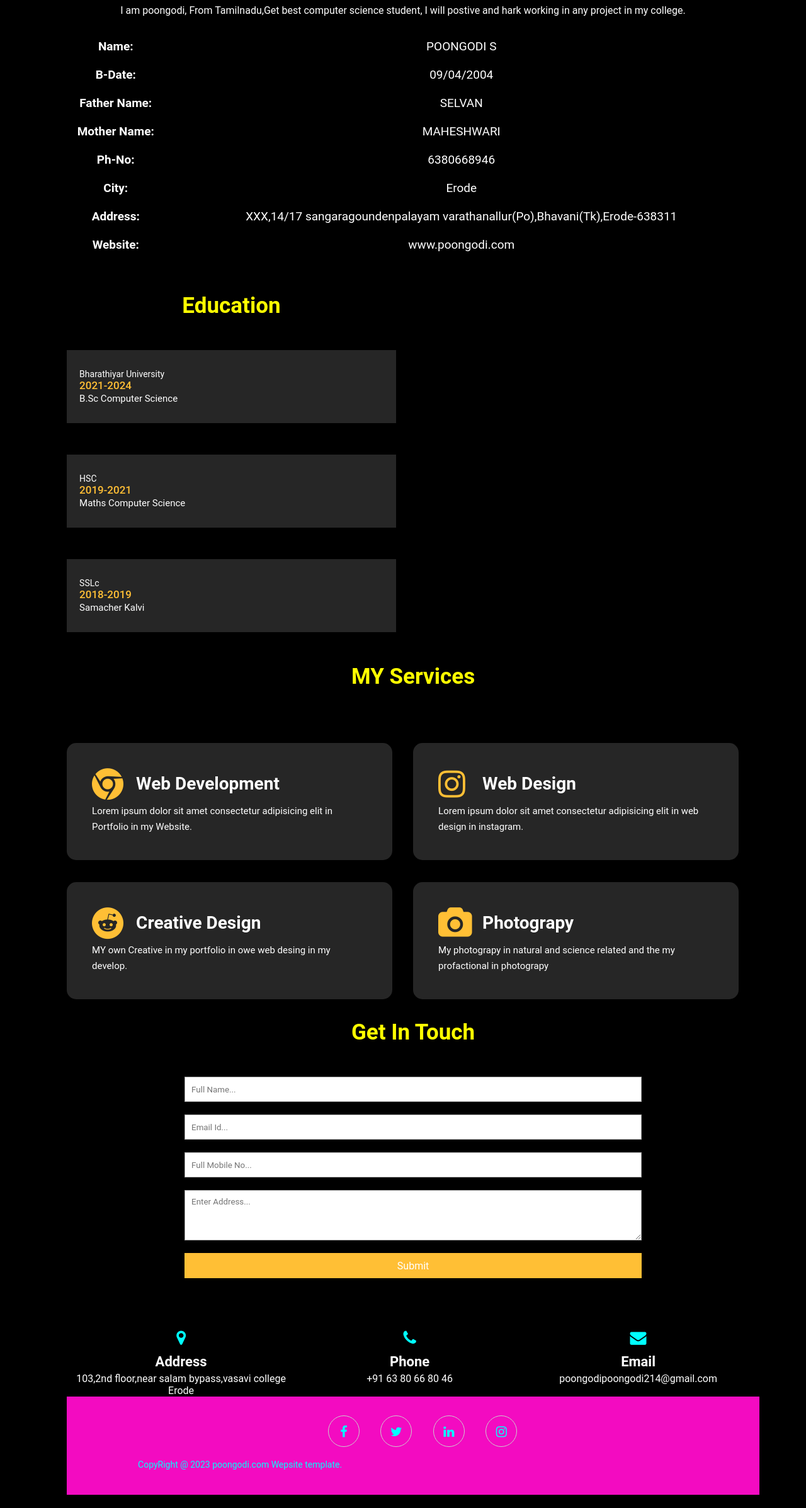
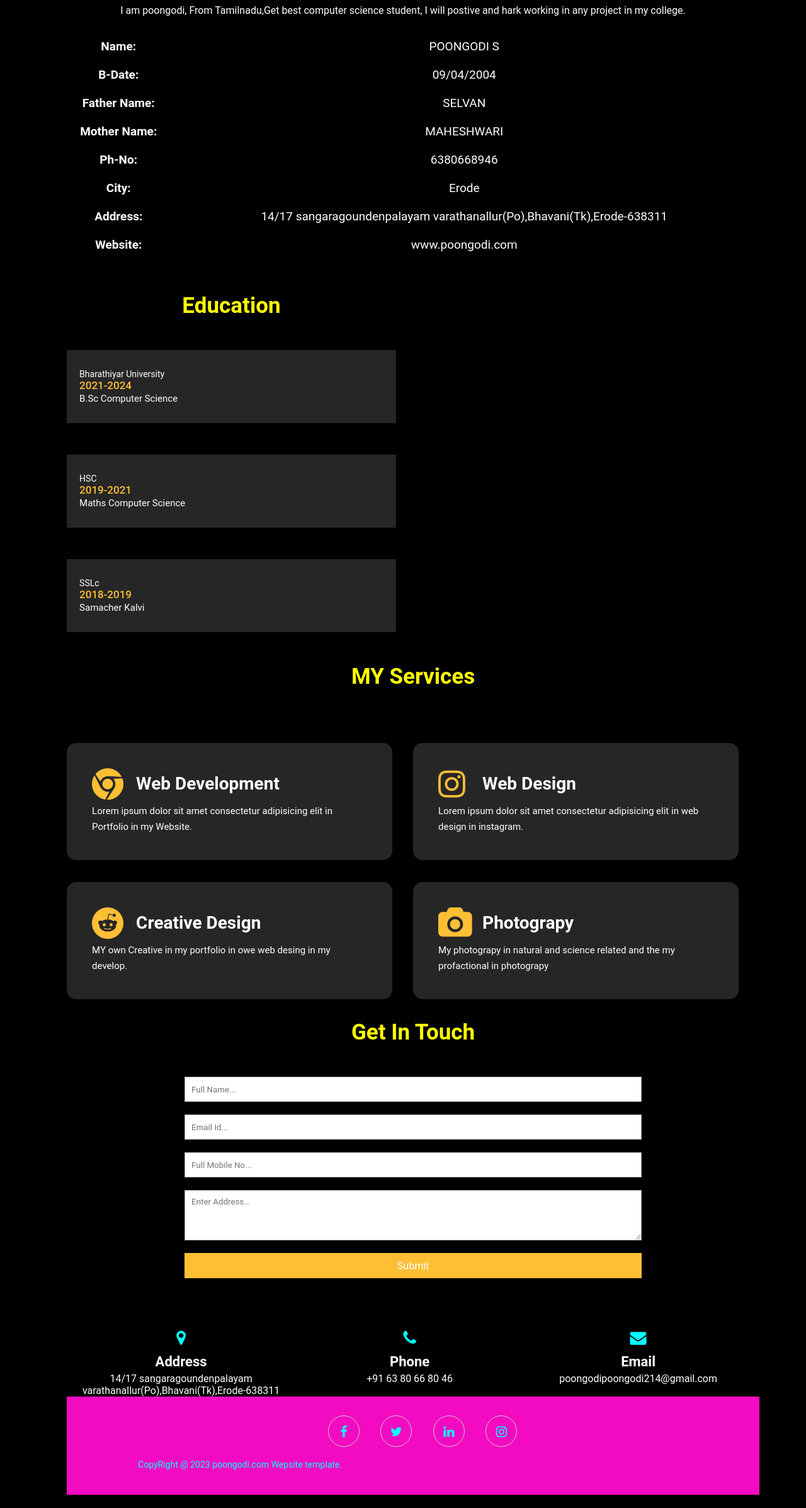
Before and after one commit to poongodi143/Digitalportfolio, a plain HTML site: page index.html in a window 1280 px wide. Shown: the part 912-3307 px from the top of the page at 63% size. Drawn offline with Linux system fonts and the light colour scheme.

Commit message:
Update index.html

```diff
--- a/index.html
+++ b/index.html
@@ -76,7 +76,7 @@
             </tr>
             <tr>
               <th>Address:</th>
-              <td>XXX,14/17 sangaragoundenpalayam varathanallur(Po),Bhavani(Tk),Erode-638311</td>
+              <td>14/17 sangaragoundenpalayam varathanallur(Po),Bhavani(Tk),Erode-638311</td>
             </tr>
             <tr>
               <th>Website:</th>
@@ -167,7 +167,7 @@
                 <div class="width-33">
                   <h3><i class="fa fa-map-marker"></i></h3>
                   <h4>Address</h4>
-                  <p>103,2nd floor,near salam bypass,vasavi college Erode</p>
+                  <p>14/17 sangaragoundenpalayam varathanallur(Po),Bhavani(Tk),Erode-638311</p>
                 </div>
                 <div class="width-33">
                   <h3><i class="fa fa-phone"></i></h3>
```
